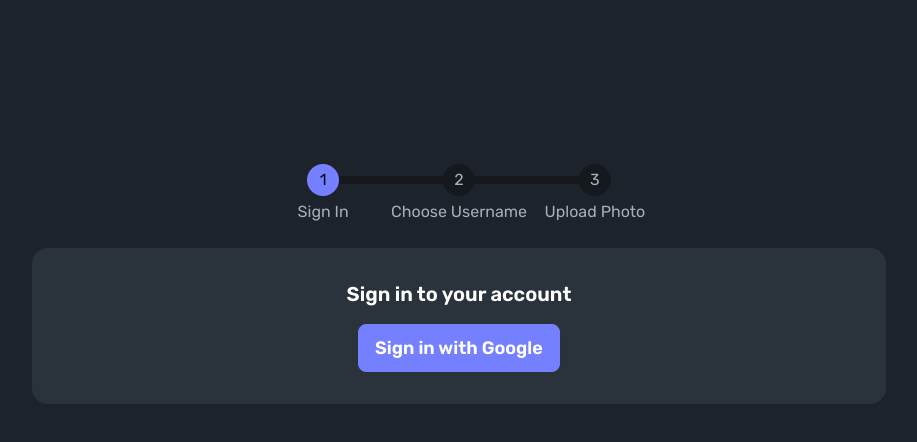
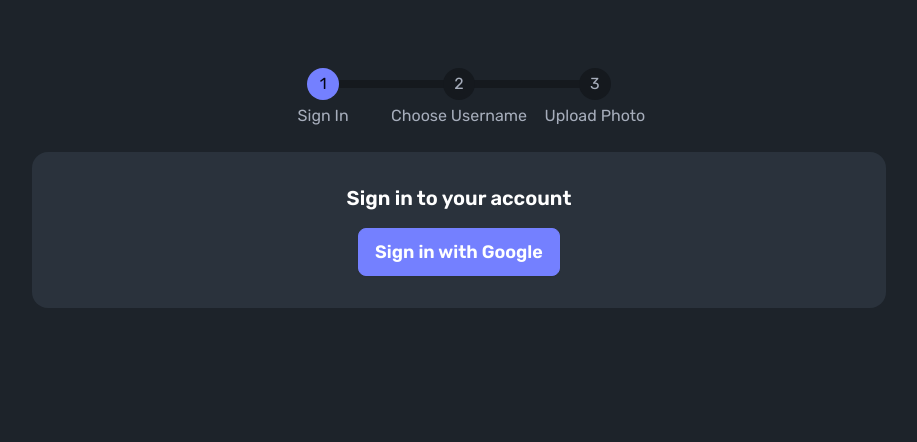
Before and after one commit to AmineElkhalidy/linkee, a SvelteKit app: page /login in a window 1280 px wide. Shown: the top 442 px of the page, without its empty margins (181-1098 px from the left). Built offline with nearby package versions, Linux system fonts and the light colour scheme; no server answers.

Commit message:
Fixing the layout...

```diff
--- a/src/routes/[username]/+page.svelte
+++ b/src/routes/[username]/+page.svelte
@@ -13,7 +13,7 @@
   <title>@{data.username} Links</title>
 </svelte:head>
 
-<main class="prose text-center mx-auto mt-32">
+<main class="prose text-center mx-auto mt-16">
   <h1 class="text-5xl sm:text-6xl md:text-7xl text-purple-500">
     @{data.username}
   </h1>
@@ -41,6 +41,8 @@
   </div>
 
   <div class="flex justify-center items-center mb-8">
-    <a {href} class="btn btn-success px-10 text-white">Add Links</a>
+    <a {href} class="btn btn-outline btn-info mx-auto my-4 px-10">
+      Add a Link
+    </a>
   </div>
 </main>
--- a/src/routes/login/+layout.svelte
+++ b/src/routes/login/+layout.svelte
@@ -21,7 +21,7 @@
   <title>{title}</title>
 </svelte:head>
 
-<nav class="flex justify-center my-6 mt-32 sm:mt-40">
+<nav class="flex justify-center my-6 mt-16">
   <ul class="steps">
     <a href="/login" class="step step-primary">Sign In</a>
     <a
```
